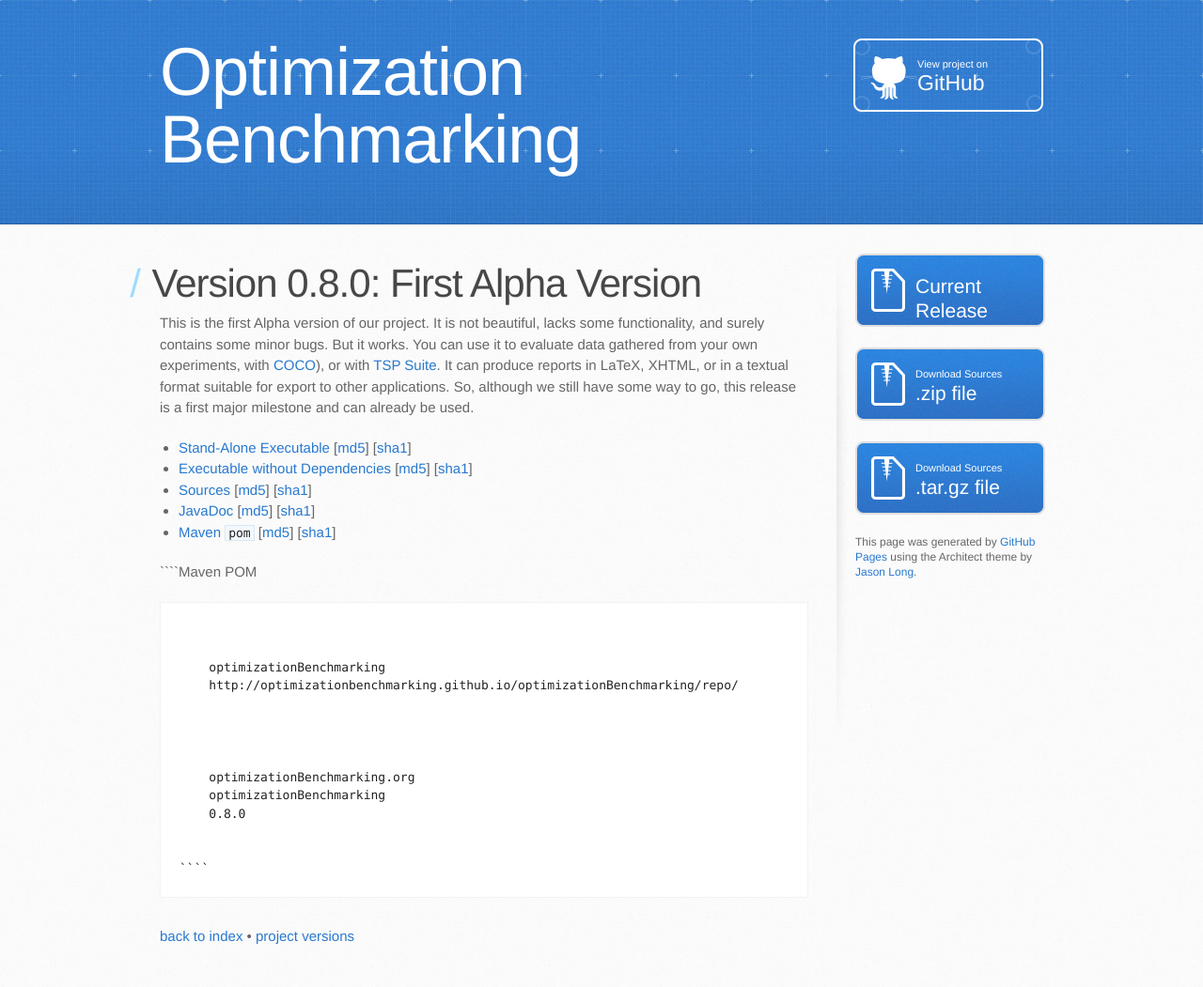
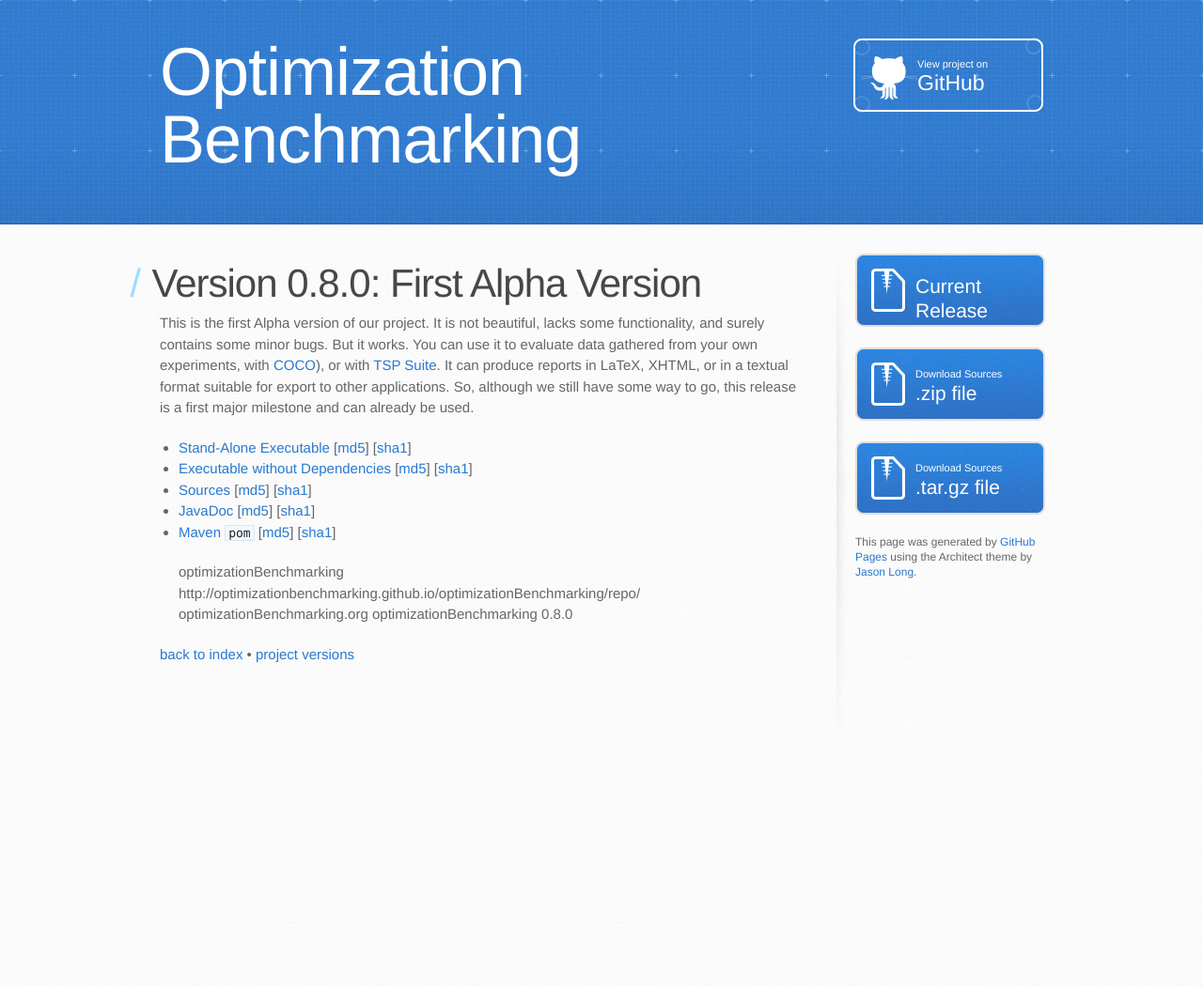
Before and after one commit to optimizationBenchmarking/optimizationBenchmarking, a Jekyll site: the page built from repo/optimizationBenchmarking/org/optimizationBenchmarking/0.8.0/index.md, in a window 1280 px wide. Shown: the whole page at 94% size. Built offline with Jekyll 4.4.1, drawn with Linux system fonts in a browser that asks for light colours; Markdown is read by kramdown in place of the engine named in the settings; after the commit the page ends 900 px from its top, so only the background shows below that.

Commit message:
Bugfix to last commit
as the title says

`````diff
--- a/repo/optimizationBenchmarking/org/optimizationBenchmarking/0.8.0/index.md
+++ b/repo/optimizationBenchmarking/org/optimizationBenchmarking/0.8.0/index.md
@@ -20,19 +20,16 @@ first major milestone and can already be used.
 * [JavaDoc](optimizationBenchmarking-0.8.0-javadoc.jar) [[md5](optimizationBenchmarking-0.8.0-javadoc.jar.md5)] [[sha1](optimizationBenchmarking-0.8.0-javadoc.jar.sha1)]
 * [Maven `pom`](optimizationBenchmarking-0.8.0.pom) [[md5](optimizationBenchmarking-0.8.0.pom.md5)] [[sha1](optimizationBenchmarking-0.8.0.pom.sha1)]
 
-````Maven POM
-<pre>
-<repositories>
-  <repository>
-    <id>optimizationBenchmarking</id>
-    <url>http://optimizationbenchmarking.github.io/optimizationBenchmarking/repo/</url>
-  </repository>
-</repositories>
-<dependencies>
-  <dependency>
-    <groupId>optimizationBenchmarking.org</groupId>
-    <artifactId>optimizationBenchmarking</artifactId>
-    <version>0.8.0</version>
-  </dependency>
-</dependencies>
-````
+    <repositories>
+      <repository>
+        <id>optimizationBenchmarking</id>
+        <url>http://optimizationbenchmarking.github.io/optimizationBenchmarking/repo/</url>
+      </repository>
+    </repositories>
+    <dependencies>
+      <dependency>
+        <groupId>optimizationBenchmarking.org</groupId>
+        <artifactId>optimizationBenchmarking</artifactId>
+        <version>0.8.0</version>
+      </dependency>
+    </dependencies>
`````
Also changed, not shown: _layouts/outerRepo.html (+13 -13 lines).
